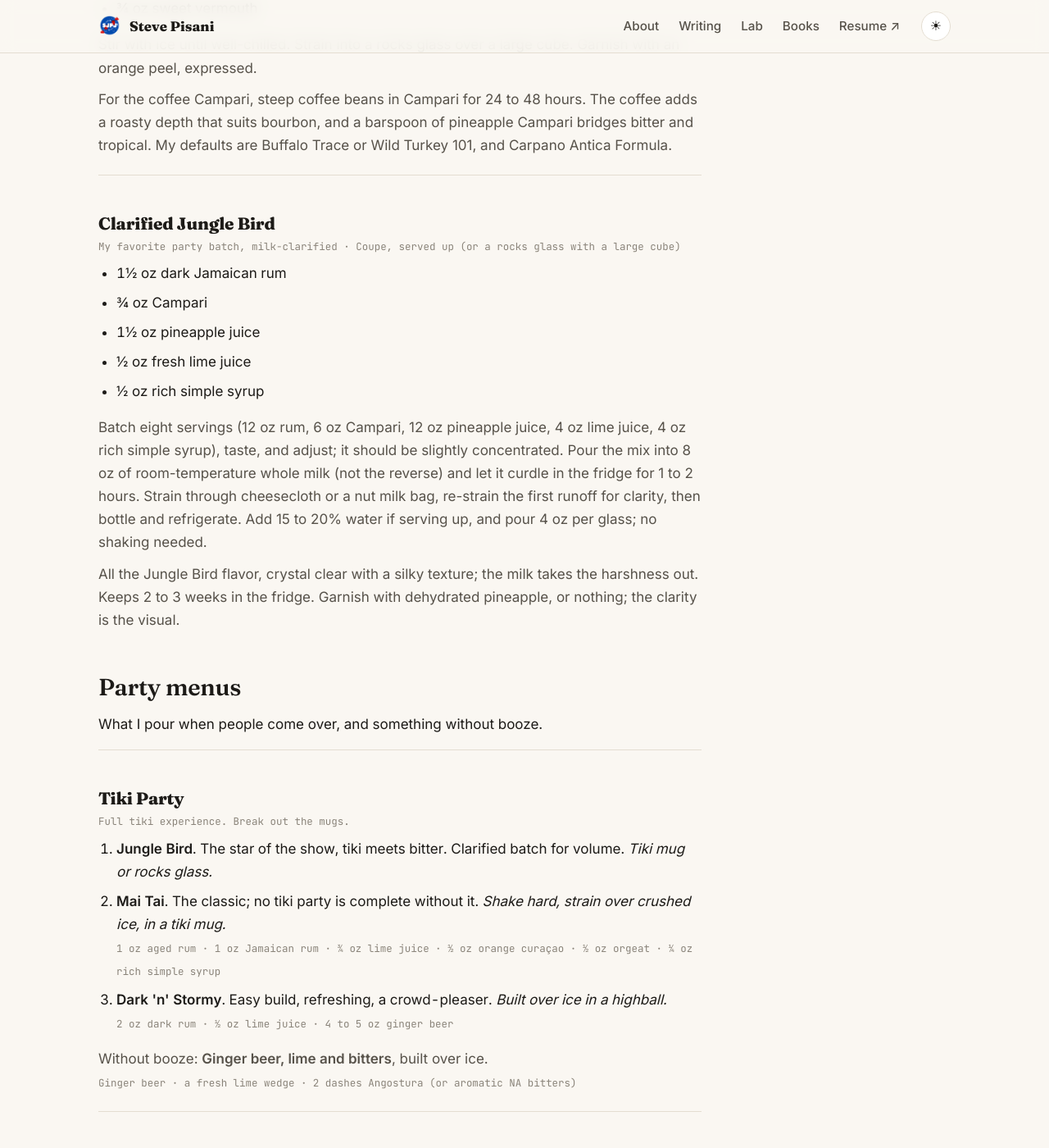
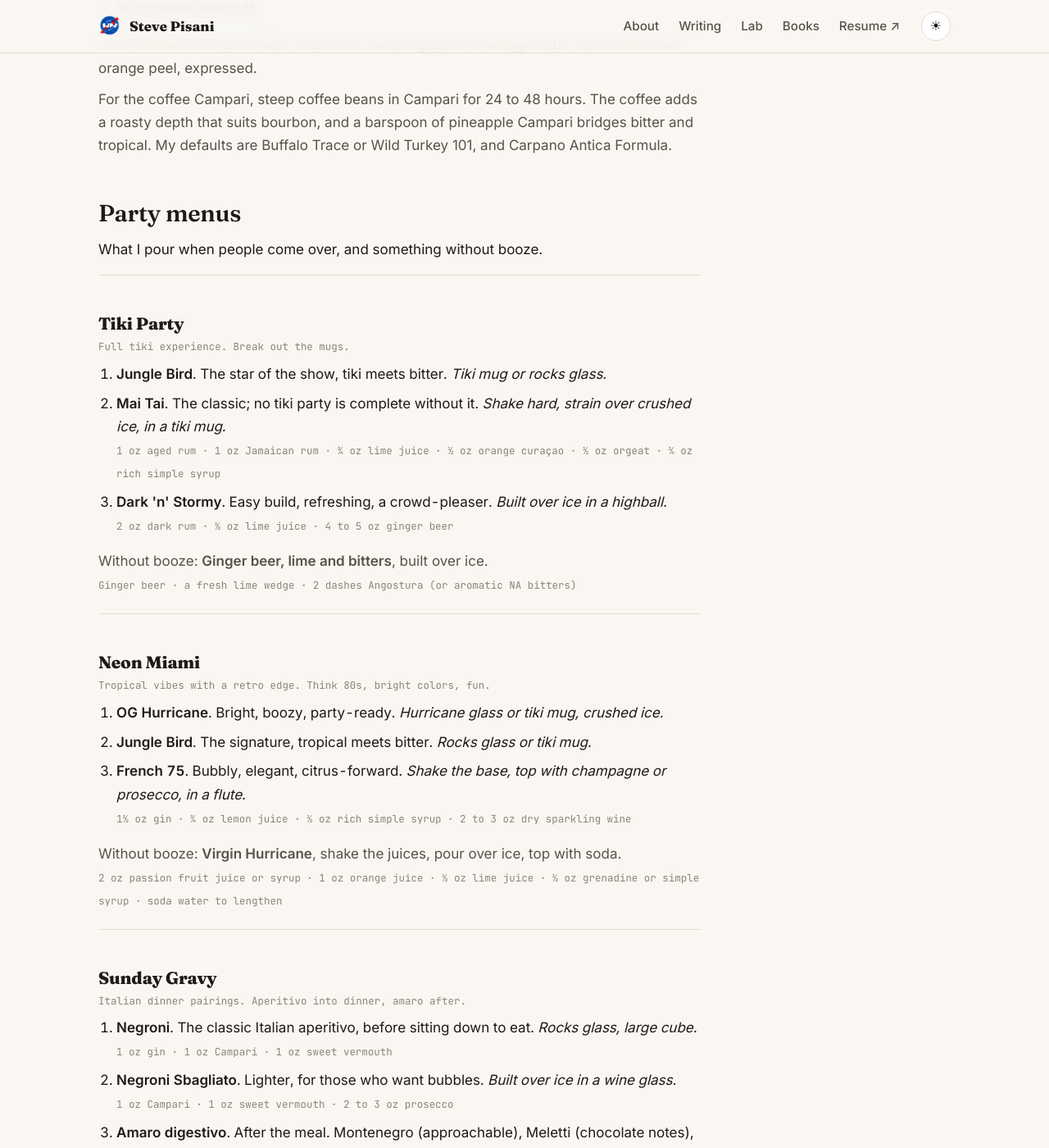
Before and after one commit to stevepisani/stevepisani.github.io, a Jekyll site: the page built from drinks.html, in a window 1280 px wide and 1400 px high, scrolled down 2988 px. Shown: the whole window at 82% size. Built offline with Jekyll 4.4.1, drawn with Linux system fonts in a browser that asks for light colours; some of the changed text lies outside the part shown.

Commit message:
Drinks: drop the Clarified Jungle Bird, one Jungle Bird only
It repeated the Jungle Bird with a different spec, and the bartender mixed the two up. The
party menus' 'or the clarified batch' notes go with it.

Co-Authored-By: Claude Opus 5.5 <noreply@anthropic.com>
Claude-Session: https://claude.ai/code/session_01SvcpH3tcBnmz9RKX9QmRNM

```diff
--- a/_data/drinks.yml
+++ b/_data/drinks.yml
@@ -158,18 +158,3 @@
     steps:
       - stir: Stir it over the ice until it's well chilled.
       - garnish: An orange peel, expressed.
-
-- name: Clarified Jungle Bird
-  origin: My favorite party batch, milk-clarified
-  glass: Coupe, served up (or a rocks glass with a large cube)
-  build:
-    - 1½ oz dark Jamaican rum
-    - ¾ oz Campari
-    - 1½ oz pineapple juice
-    - ½ oz fresh lime juice
-    - ½ oz rich simple syrup
-  method: "Batch eight servings (12 oz rum, 6 oz Campari, 12 oz pineapple juice, 4 oz lime juice, 4 oz rich simple syrup), taste, and adjust; it should be slightly concentrated. Pour the mix into 8 oz of room-temperature whole milk (not the reverse) and let it curdle in the fridge for 1 to 2 hours. Strain through cheesecloth or a nut milk bag, re-strain the first runoff for clarity, then bottle and refrigerate. Add 15 to 20% water if serving up, and pour 4 oz per glass; no shaking needed."
-  note: All the Jungle Bird flavor, crystal clear with a silky texture; the milk takes the harshness out. Keeps 2 to 3 weeks in the fridge. Garnish with dehydrated pineapple, or nothing; the clarity is the visual.
-  make:
-    glass: coupe
-    color: falernum
--- a/_data/menus.yml
+++ b/_data/menus.yml
@@ -13,7 +13,7 @@
   about: Full tiki experience. Break out the mugs.
   drinks:
     - name: Jungle Bird
-      line: The star of the show, tiki meets bitter. Clarified batch for volume.
+      line: The star of the show, tiki meets bitter.
       serve: Tiki mug or rocks glass
     - name: Mai Tai
       line: The classic; no tiki party is complete without it.
@@ -35,7 +35,7 @@
       line: Bright, boozy, party-ready.
       serve: Hurricane glass or tiki mug, crushed ice
     - name: Jungle Bird
-      line: The signature, tropical meets bitter. Or the clarified batch.
+      line: The signature, tropical meets bitter.
       serve: Rocks glass or tiki mug
     - name: French 75
       line: Bubbly, elegant, citrus-forward.
```
